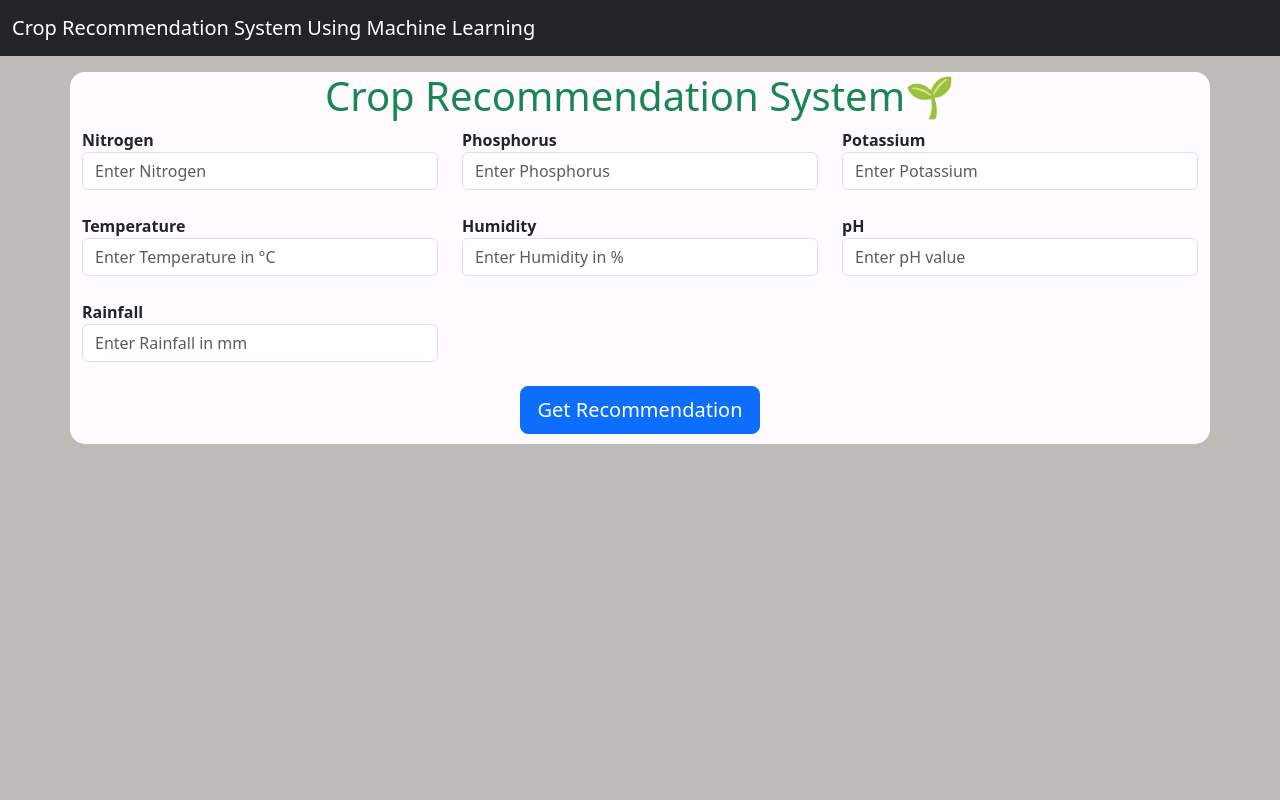
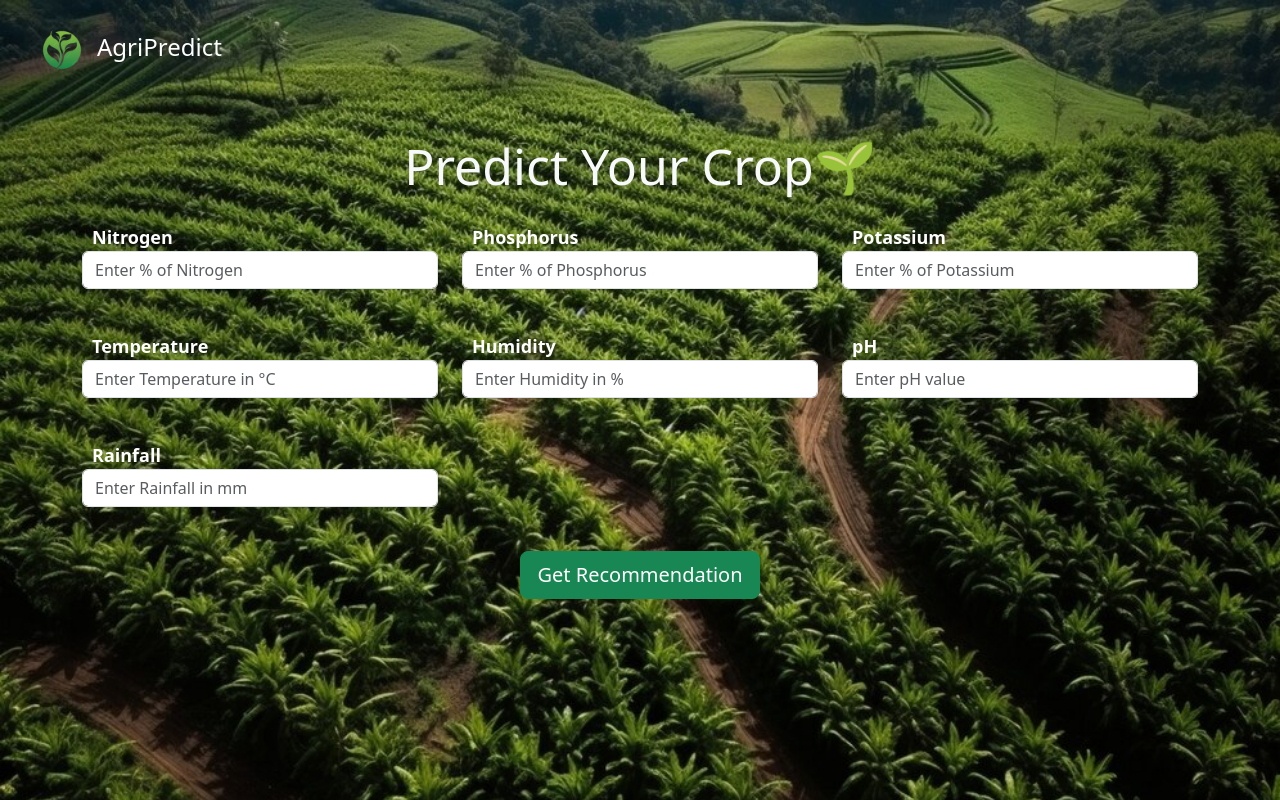
Before and after one commit to Shreyaa173/AgriPredict, a Flask app: page / in a window 1280 px wide. Run offline with Flask 3, Linux system fonts and the light colour scheme; parts of the project's set-up code (start-up, migrations or seed data) failed here and were passed over.

Commit message:
fourth commit

```diff
--- /dev/null
+++ b/static/form.css
@@ -0,0 +1,68 @@
+h1 {
+    color: white;
+    text-align: center;
+    padding: 20px;
+}
+
+.heading{
+    font-size: 50px;
+}
+
+.container-fluid{
+    display: flex;
+    align-items: center;
+}
+
+.container-fluid p{
+    color: white;
+    font-size: 24px;
+    margin-left: -15px;
+    margin-top: 10px;
+}
+
+
+
+label{
+    color: white;
+    margin-left: 10px;
+    font-size: 18px;
+}
+body{
+    background-image: url(/static/form3.png);
+    background-repeat: no-repeat;
+    background-size: cover;
+}
+
+.warning {
+    color: red;
+    font-weight: bold;
+    text-align: center;
+}
+
+.card{
+margin-left:410px;
+margin-top: 20px;
+display: flex;
+flex-direction: row;
+align-items: center;
+}
+
+.container{
+font-weight: bold;
+padding-bottom:10px;
+border-radius: 15px;
+}
+
+.form-control{
+    margin-bottom: 20px;
+}
+
+.btn{
+    display: flex;
+    justify-content: center;
+    align-items: center;
+}
+
+.btn:hover{
+    transform: scale(1.05);
+}
--- a/templates/index.html
+++ b/templates/index.html
@@ -4,64 +4,36 @@
     <meta charset="utf-8">
     <meta name="viewport" content="width=device-width, initial-scale=1">
     <title>Crop Recommendation System</title>
+	<link rel="stylesheet" href="/static/form.css">
     <link href="https://cdn.jsdelivr.net/npm/bootstrap@5.3.0-alpha3/dist/css/bootstrap.min.css" rel="stylesheet" integrity="sha384-KK94CHFLLe+nY2dmCWGMq91rCGa5gtU4mk92HdvYe+M/SXH301p5ILy+dN9+nJOZ" crossorigin="anonymous">
   </head>
-  <style>
-		h1 {
-			color: rgb(0, 0, 0);
-			text-align: center;
-		}
-
-		.warning {
-			color: red;
-			font-weight: bold;
-			text-align: center;
-		}
-		.card{
-		margin-left:410px;
-		margin-top: 20px;
-		display: flex;
-		flex-direction: row;
-		align-items: center;
-		color: rgb(241, 239, 240);
-		}
-		.container{
-		background:#fffbfe;
-		font-weight: bold;
-		padding-bottom:10px;
-		border-radius: 15px;
-		}
-	</style>
 
 
-
-
-  <body style="background:#BCBBB8">
+  <body>
   <!--=======================navbar=====================================================-->
-<nav class="navbar navbar-expand-lg navbar-dark bg-dark">
   <div class="container-fluid">
-    <a class="navbar-brand" href="/">Crop Recommendation System Using Machine Learning</a>
+	<img src="/static/logo.png" alt="logo" width="100px">
+    <p>AgriPredict</p>
   </div>
-</nav>
 
 <!--==========================================================================================-->
   <div class="container my-3 mt-3">
-      <h1 class="text-success">Crop Recommendation System<span class="text-success">🌱</span></h1>
+      <h1 class="text-light heading">Predict Your Crop<span class="text-success">🌱</span></h1>
 
 <!--      adding form-->
       <form action="/predict" method="POST">
           <div class="row">
               <div class="col-md-4">
 					<label for="Nitrogen">Nitrogen</label>
-					<input type="number" id="Nitrogen" name="Nitrogen" placeholder="Enter Nitrogen" class="form-control" required step="0">
+					<input type="number" id="Nitrogen" name="Nitrogen" placeholder="Enter % of Nitrogen" class="form-control" required step="0">
 				</div>
                <div class="col-md-4">
 					<label for="Phosporus">Phosphorus</label>
-					<input type="number" id="Phosporus" name="Phosporus" placeholder="Enter Phosphorus" class="form-control" required step="00">
+					<input type="number" id="Phosporus" name="Phosporus" placeholder="Enter % of Phosphorus" class="form-control" required step="00">
 				</div>
 				<div class="col-md-4">
 					<label for="Potassium">Potassium</label>
-					<input type="number" id="Potassium" name="Potassium" placeholder="Enter Potassium" class="form-control" required step="0">
+					<input type="number" id="Potassium" name="Potassium" placeholder="Enter % of Potassium" class="form-control" required step="0">
 				</div>
           </div>
 
@@ -87,18 +59,16 @@
 				</div>
 			</div>
 
+			<div class="row mt-4">
 
-
-           <div class="row mt-4">
-
-           <div class="col-md-12 text-center">
-				<button type="submit" class="btn btn-primary btn-lg">Get Recommendation</button>
-			</div>
-			</div>
+				<div class="col-md-12 text-center">
+					 <button type="submit" class="btn btn-success btn-lg">Get Recommendation</button>
+				 </div>
+				 </div>
       </form>
 
        {% if result %}
-		<div class="card bg-dark" style="width: 18rem;">
+		<div class="card bg-white" style="width: 18rem;">
 		  <img src="{{url_for('static', filename='crop.png')}}" style="width: 70px; height: 70px;" class="card-img-top" alt="...">
 		  <div class="card-body">
 			<h5 class="card-title">Recommend Crop for Cultivation is:</h5>
```
Also changed, not shown: static/form.png (added), static/form3.png (added), static/logo.png (added).
